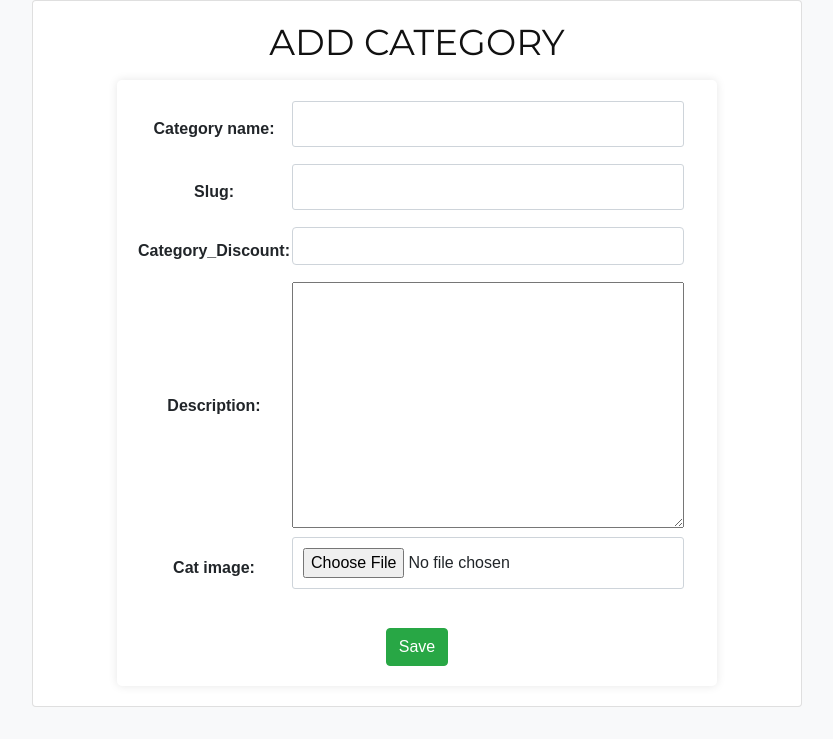
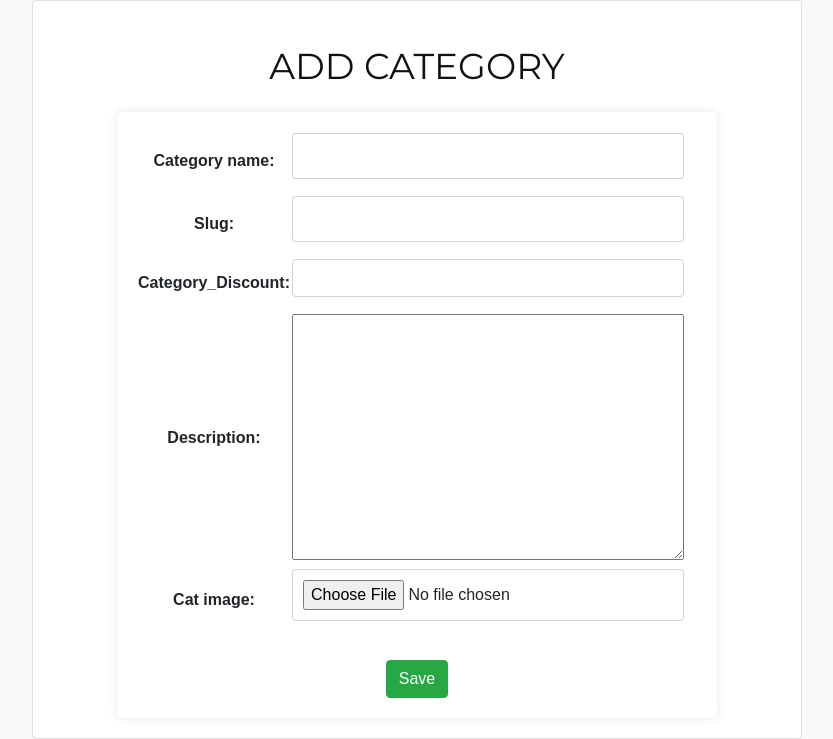
Before and after one commit to myself-ameesha/Ecommerce_project, a Django app: page /adminn/addcategory/ in a window 1280 px wide. Shown: the part 184-923 px from the top of the page, without its empty margins (223-1056 px from the left). Before the commit the page ends 891 px from the top, so only its background shows below. Run offline with Django 4.2, Linux system fonts and the light colour scheme; a user stored in the database is signed in; data comes from the database, SQL or seed files in the repository; some libraries are stand-ins or nearby versions.

Commit message:
addcategory.html

```diff
--- a/templates/adminn/addcategory.html
+++ b/templates/adminn/addcategory.html
@@ -43,7 +43,7 @@
 <div class="container">
     <div class="card">
         <div class="card-body">
-            <h2 class="pb-3">ADD CATEGORY</h2>
+            <h2 class="pb-4 pt-4">ADD CATEGORY</h2>
             <form action="" method="POST" enctype="multipart/form-data">
                 {% csrf_token %}
                 <table>
```
